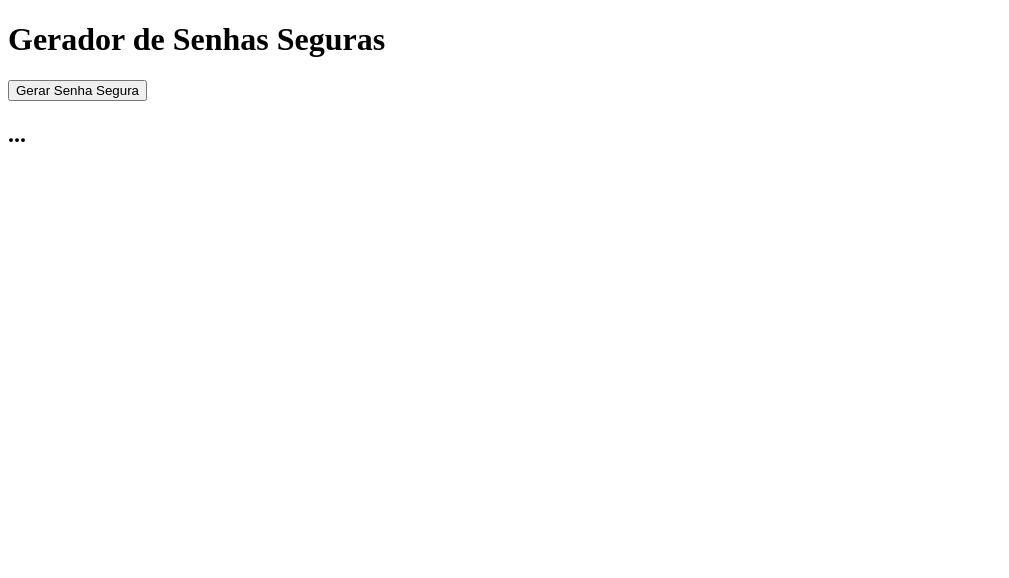
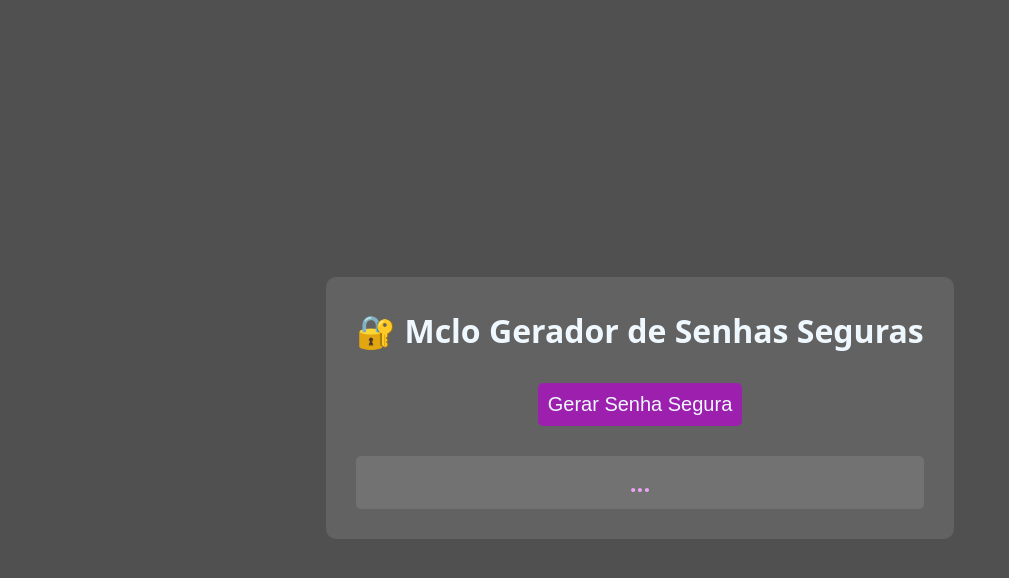
Before and after one commit to MarceloHcb/Front-End, a website built with Vite: page secao1-dia1/gerador-de-senhas/index.html in a window 1280 px wide. Shown: the whole page, without its empty margins (0-1009 px from the left). Built offline with nearby package versions, Linux system fonts and the light colour scheme.

Commit message:
atualiza secao1-1

```diff
--- a/secao1-dia1/gerador-de-senhas/src/index.html
+++ b/secao1-dia1/gerador-de-senhas/index.html
@@ -7,9 +7,11 @@
     <title> Gerador de senhas seguras</title>
 </head>
 <body>
-    <h1>Gerador de Senhas Seguras</h1>
-    <button>Gerar Senha Segura</button>
-    <h2>...</h2>
-    <script src="main.js" type="module"></script>
-</body>
+    <main>
+        <h1>🔐 Mclo Gerador de Senhas Seguras</h1>
+        <button>Gerar Senha Segura</button>
+        <h2>...</h2>
+        <script src="src/main.js" type="module"></script>
+    </main>
+    </body>
 </html>
--- a/secao1-dia1/gerador-de-senhas/main.js
+++ /dev/null
@@ -1 +0,0 @@
-console.log('Hello World');
--- /dev/null
+++ b/secao1-dia1/gerador-de-senhas/src/main.js
@@ -0,0 +1,17 @@
+import { nanoid } from 'nanoid'
+import './style.css'
+import copy from 'clipboard-copy';
+
+
+const passwordBtnEl = document.querySelector('button');
+const displayPasswordEl = document.querySelector('h2');
+
+passwordBtnEl.addEventListener('click', () => {
+  const randomPassword = nanoid();
+   copy (displayPasswordEl.innerHTML = randomPassword)
+
+});
+displayPasswordEl.addEventListener('click', async (event) => {
+  await copy(event.target.innerHTML);
+  alert('Senha copiada!');
+});
--- /dev/null
+++ b/secao1-dia1/gerador-de-senhas/src/style.css
@@ -0,0 +1,33 @@
+body{
+    background-color: #505050;
+    color: aliceblue;
+    font-family: system-ui, -apple-system, BlinkMacSystemFont, 'Segoe UI', Roboto, Oxygen, Ubuntu, Cantarell, 'Open Sans', 'Helvetica Neue', sans-serif;
+    text-align: center;
+    display: flex;
+    flex-direction: column;
+    justify-content: center;
+    align-items: center;
+    min-height: 100vh;
+}
+main{
+    background-color: rgba(255,255,255,0.1);
+    max-width: 600px;
+    border-radius: 10px;
+    padding: 10px 30px;
+}
+h2{
+    color: #e8a4f0;
+    background-color: rgba(255,255,255,0.1);
+    border-radius: 5px;
+    padding: 10px;
+}
+button{
+    background-color: #9d1fae;
+    border: 0 none;
+    padding: 10px;
+    font-size: 20px;
+    color: aliceblue;
+    border-radius: 5px;
+    cursor: pointer;
+    margin: 10px;
+}
```
Also changed, not shown: secao1-dia1/gerador-de-senhas/package.json (+15 -2 lines), secao1-dia1/validador-de-campos/index.html (added, +25 -0 lines), secao1-dia1/validador-de-campos/package.json (added, +19 -0 lines), secao1-dia1/validador-de-campos/src/main.js (added, +15 -0 lines), secao1-dia1/gerador-de-senhas/.eslintrc.cjs (added), secao1-dia1/gerador-de-senhas/dist/index.html (added), secao1-dia1/index.html (deleted), secao1-dia1/validador-de-campos/.eslintrc.js (added), secao1-dia1/validador-de-campos/dist/index.html (added), 7 other files.
